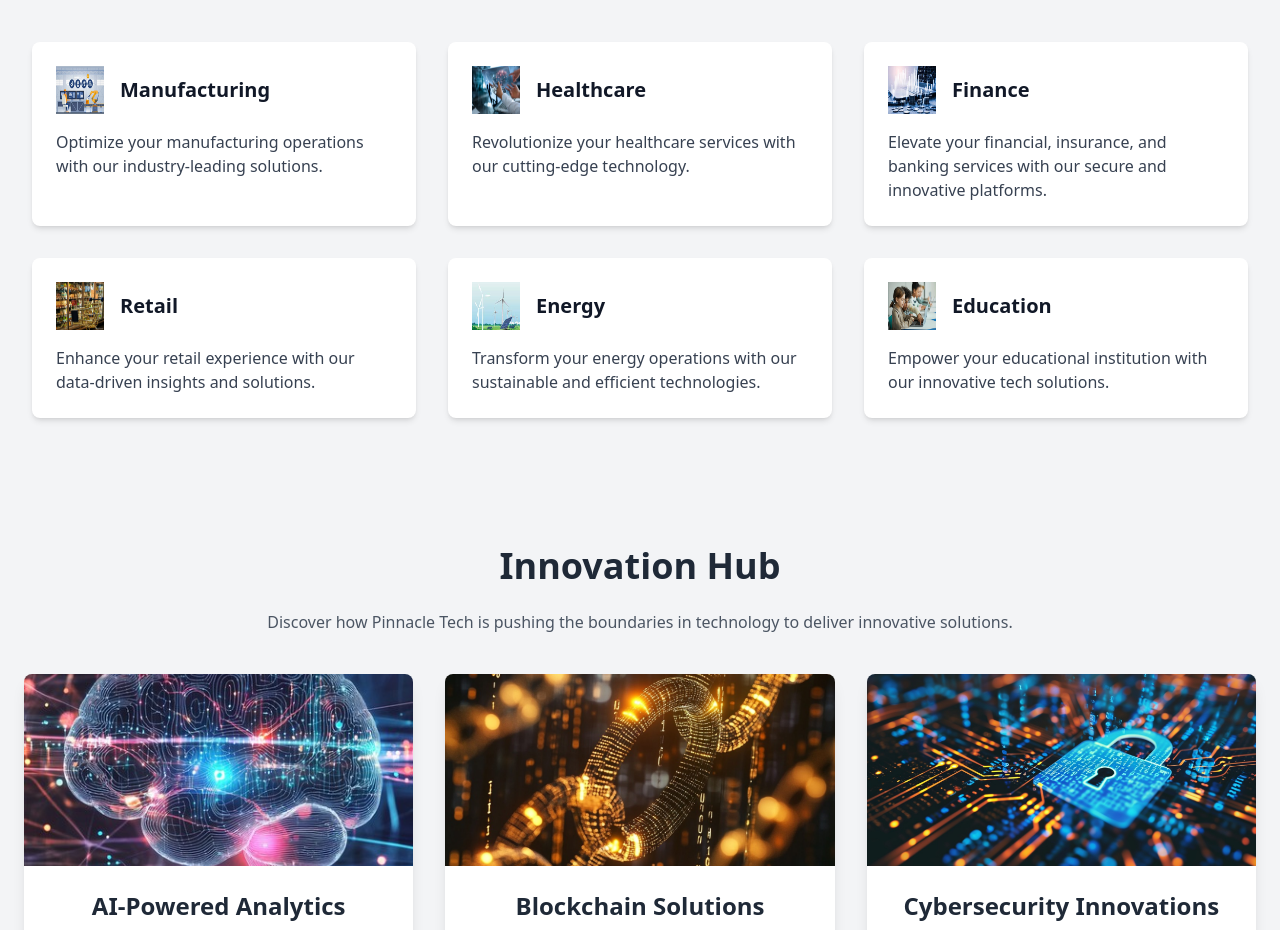
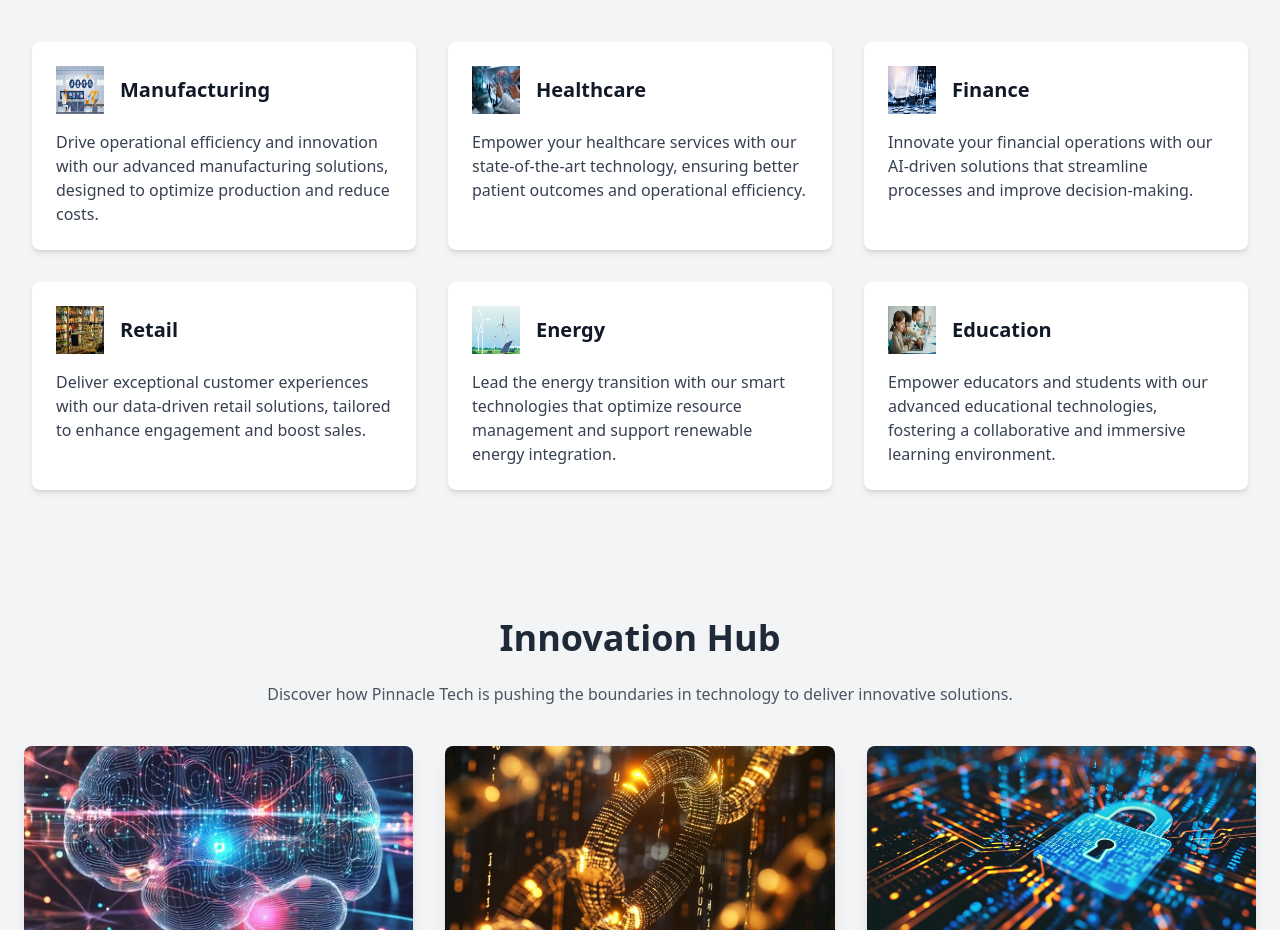
Before and after one commit to IYERADavid/pinnacle-tech-website, a React (Vite) app: page / in a window 1280 px wide. Shown: the part 2360-3290 px from the top of the page. Built offline with nearby package versions, Linux system fonts and the light colour scheme.

Commit message:
enhanced professional description

```diff
--- a/src/sections/Industries.jsx
+++ b/src/sections/Industries.jsx
@@ -14,32 +14,32 @@ const Industries = ({ industrySectionRef }) => {
     {
       icon: manufacturing_icon,
       title: 'Manufacturing',
-      description: 'Optimize your manufacturing operations with our industry-leading solutions.'
+      description: 'Drive operational efficiency and innovation with our advanced manufacturing solutions, designed to optimize production and reduce costs.'
     },
     {
       icon: healthcare_icon,
       title: 'Healthcare',
-      description: 'Revolutionize your healthcare services with our cutting-edge technology.'
+      description: 'Empower your healthcare services with our state-of-the-art technology, ensuring better patient outcomes and operational efficiency.'
     },
     {
       icon: finance_icon,
       title: 'Finance',
-      description: 'Elevate your financial, insurance, and banking services with our secure and innovative platforms.'
+      description: 'Innovate your financial operations with our AI-driven solutions that streamline processes and improve decision-making.'
     },
     {
       icon: retail_icon,
       title: 'Retail',
-      description: 'Enhance your retail experience with our data-driven insights and solutions.'
+      description: 'Deliver exceptional customer experiences with our data-driven retail solutions, tailored to enhance engagement and boost sales.'
     },
     {
       icon: energy_icon,
       title: 'Energy',
-      description: 'Transform your energy operations with our sustainable and efficient technologies.'
+      description: 'Lead the energy transition with our smart technologies that optimize resource management and support renewable energy integration.'
     },
     {
       icon: education_icon,
       title: 'Education',
-      description: 'Empower your educational institution with our innovative tech solutions.'
+      description: 'Empower educators and students with our advanced educational technologies, fostering a collaborative and immersive learning environment.'
     }
   ];
 
```
